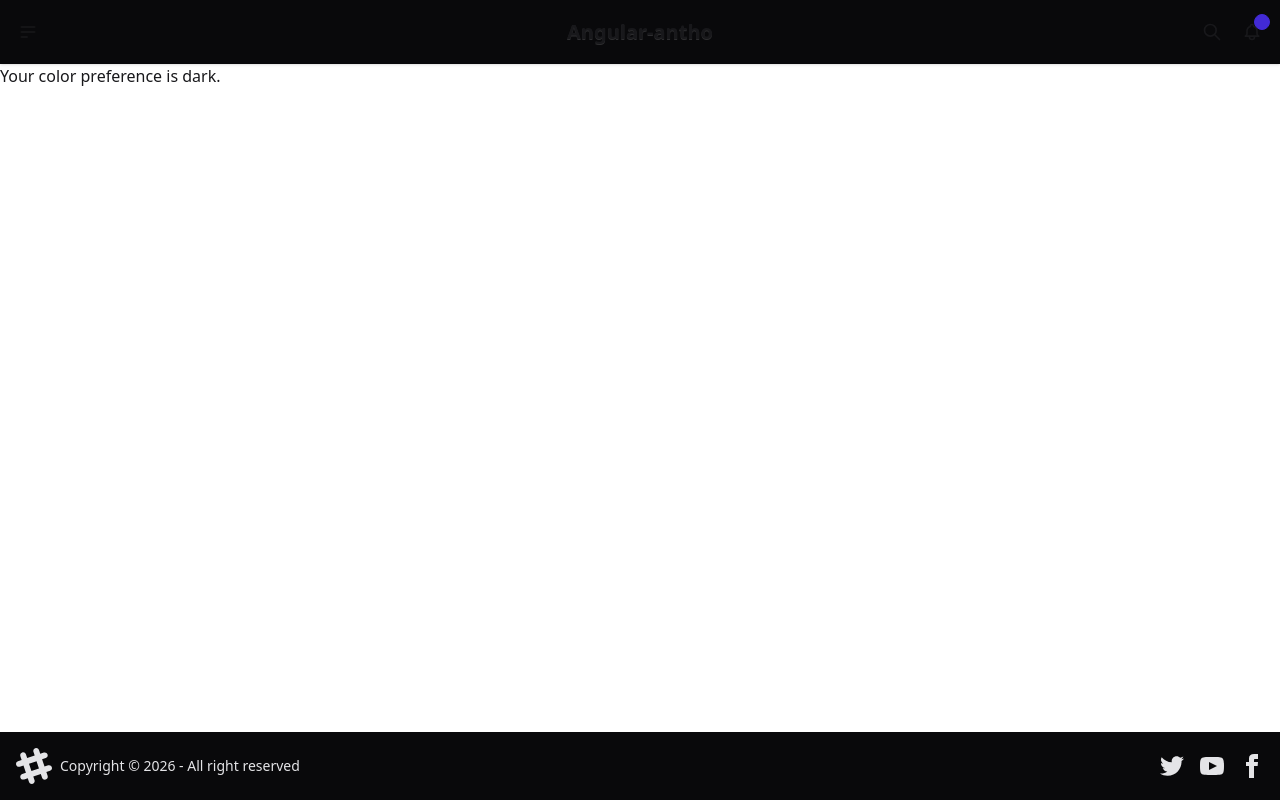
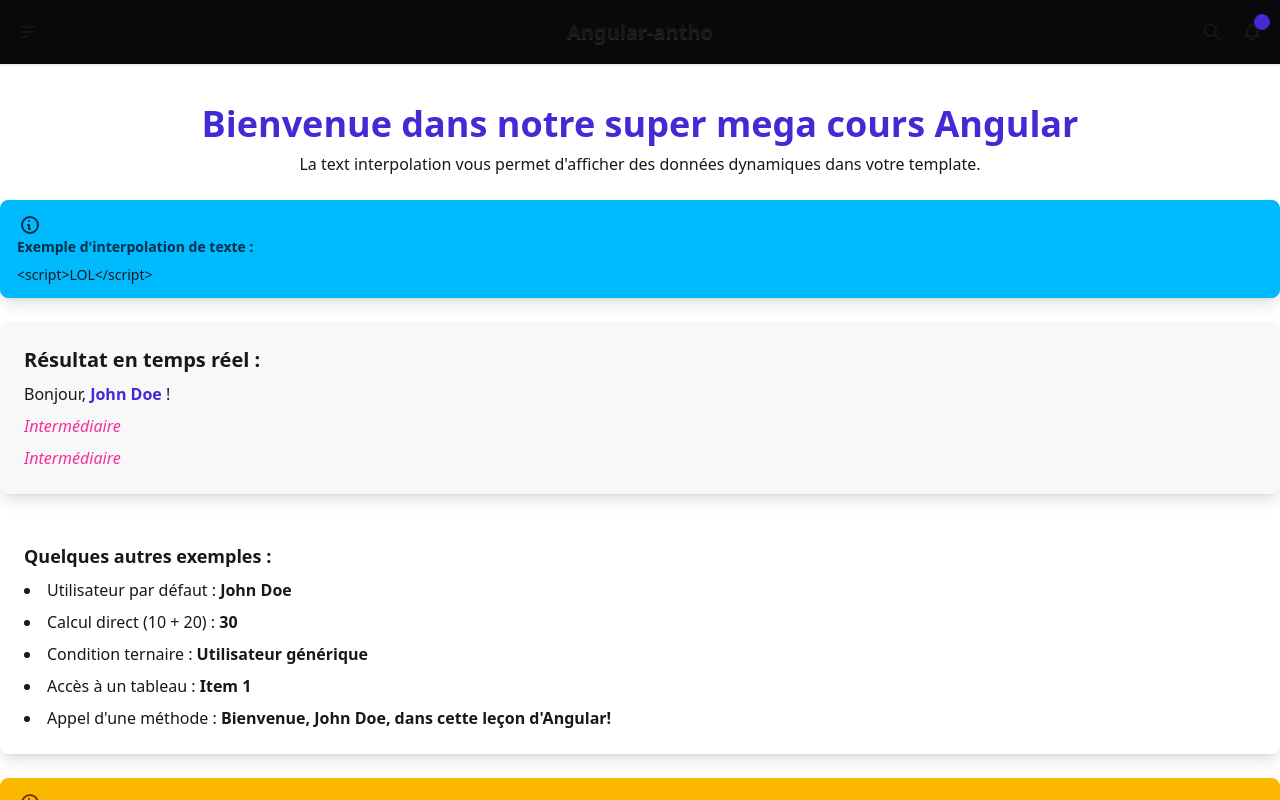
Before and after one commit to Anthony0486/angular-antho, an Angular app: page /home in a window 1280 px wide. Both pictures are taken after a click on the button "Commencer". Shown: the top 800 px of the page. Built offline with nearby package versions, Linux system fonts and the light colour scheme.

Commit message:
ajout contenu html des lessons

```diff
--- a/src/app/layout/header/header.html
+++ b/src/app/layout/header/header.html
@@ -35,6 +35,9 @@
               </li>
               <li>
                 <a routerLink="/lessons/two-way-binding-lesson"> Liaison bidirectionnelle </a>
+              </li>
+              <li>
+                <a routerLink="/lessons/signals-lesson"> Les signals </a>
               </li>
             </ul>
           </details>
--- a/src/app/pages/home/home.html
+++ b/src/app/pages/home/home.html
@@ -2,7 +2,7 @@
   <div class="hero-content flex-col lg:flex-row">
     <img
       alt="homeImg"
-      src="/angular-antho/public/angular.jpeg"
+      src="angular-icon.svg"
       class="max-w-sm rounded-lg shadow-2xl"
     />
     <div>
--- a/src/app/pages/lessons/event-binding-lesson/event-binding-lesson.html
+++ b/src/app/pages/lessons/event-binding-lesson/event-binding-lesson.html
@@ -1,28 +1,65 @@
 
-<div class="event-binding-container">
+<div class="max-w-5xl mx-auto p-6 space-y-10">
+  <!-- 🟦 Titre principal -->
+  <h1 class="text-4xl font-bold text-center text-primary">
+    🎯 Event Binding dans Angular
+  </h1>
+  <p class="text-center text-base-content/70">
+    Le <strong>Event Binding</strong> permet d’écouter les événements du DOM et d’exécuter du code côté composant.
+  </p>
 
-  <!-- ⌨️ Exemple d'input : on passe $event pour récupérer la valeur saisie -->
-  <div class="control-group">
-    <label for="name-input">Saisissez votre nom :</label>
-    <input
-      id="name-input"
-      type="text"
-      (input)="onInputChange($event)"
-      placeholder="Ex: Jean Dupont"
-    />
+  <!-- 🟩 Définition -->
+  <div class="alert alert-info shadow-lg">
+    <svg xmlns="http://www.w3.org/2000/svg" class="stroke-current shrink-0 h-6 w-6" fill="none" viewBox="0 0 24 24">
+      <path stroke-linecap="round" stroke-linejoin="round" stroke-width="2"
+        d="M13 16h-1v-4h-1m1-4h.01M21 12A9 9 0 1 1 3 12a9 9 0 0 1 18 0z" />
+    </svg>
+    <span>Utilisez la syntaxe <code>(event)="fonction()"</code> pour lier un événement HTML à une méthode du
+      composant.</span>
   </div>
 
-  <!-- Affichage dynamique via Interpolation -->
-  <p class="greeting">
-    Bonjour <span class="highlight">{{ username || '...' }}</span> !
-  </p>
-
-  <hr />
-
-  <!-- 🖱️ Exemple de clic : pas besoin de passer $event si on ne l'utilise pas -->
-  <div class="control-group">
-    <button (click)="onButtonClick()">Cliquez-moi !</button>
-    <p>Nombre de clics : <span class="count">{{ clickCount }}</span></p>
+  <!-- 🟧 Exemple 1 : input -->
+  <div class="card bg-base-200 shadow-xl">
+    <div class="card-body">
+      <h2 class="card-title text-secondary">✨ Exemple avec un champ texte</h2>
+      <p class="text-base-content/70 mb-4">
+        Ici, on écoute l’événement <code>input</code> pour récupérer la valeur saisie.
+      </p>
+      <input type="text" placeholder="Tapez votre nom" class="input input-bordered w-full max-w-md mx-auto"
+        (input)="onInputChange($event)" aria-label="Votre nom" />
+      <p class="mt-4 text-center">Bonjour <span class="font-bold text-primary">{{ username }}</span> !</p>
+      <pre class="bg-neutral text-neutral-content p-3 rounded mt-4 overflow-x-auto">
+<code>&lt;input (input)="onInputChange($event)" /&gt;</code>
+</pre>
+    </div>
   </div>
 
+  <!-- 🟨 Exemple 2 : bouton -->
+  <div class="card bg-base-200 shadow-xl">
+    <div class="card-body">
+      <h2 class="card-title text-accent">⚡ Exemple avec un bouton</h2>
+      <p class="text-base-content/70 mb-4">
+        Ici, on écoute l’événement <code>click</code> pour incrémenter un compteur.
+      </p>
+      <button class="btn btn-primary mx-auto" (click)="onButtonClick()">
+        Cliquez-moi !
+      </button>
+      <p class="mt-4 text-center">
+        Nombre de clics : <span class="font-bold text-accent">{{ clickCount }}</span>
+      </p>
+      <pre class="bg-neutral text-neutral-content p-3 rounded mt-4 overflow-x-auto">
+<code>&lt;button (click)="onButtonClick()"&gt;Cliquez-moi !&lt;/button&gt;</code>
+</pre>
+    </div>
+  </div>
+
+  <!-- 🟩 Récapitulatif -->
+  <div class="alert alert-success shadow-lg">
+    <svg xmlns="http://www.w3.org/2000/svg" class="stroke-current shrink-0 h-6 w-6" fill="none" viewBox="0 0 24 24">
+      <path stroke-linecap="round" stroke-linejoin="round" stroke-width="2"
+        d="M9 12h6m-3-3v6m9-3a9 9 0 1 1-18 0 9 9 0 0 1 18 0z" />
+    </svg>
+    <span>Vous pouvez lier n’importe quel événement DOM (click, input, mouseover, etc.) à des méthodes de votre
+      composant.</span>
+  </div>
 </div>
--- a/src/app/pages/lessons/signals-lesson/signals-lesson.html
+++ b/src/app/pages/lessons/signals-lesson/signals-lesson.html
@@ -146,7 +146,7 @@ count.set(10);</pre>
   </div>
 
   <div class="card bg-primary-content shadow-xl">
-    <div class="card-body p-5">
+    <div class="card-body text-black p-5">
       <h3 class="card-title text-primary">2. <code>computed(calculationFn)</code></h3>
       <p class="text-sm">
         Crée une valeur en **lecture seule** qui dépend automatiquement d'autres Signals. C'est un état **dérivé**.
--- a/src/app/pages/lessons/text-interpolation-lesson/text-interpolation-lesson.html
+++ b/src/app/pages/lessons/text-interpolation-lesson/text-interpolation-lesson.html
@@ -1 +1,64 @@
-<p>text-interpolation-lesson works!</p>
+<div class="container mx-auto my-10">
+  <!-- Titre principal -->
+  <div class="text-center">
+    <h1 class="text-4xl font-bold text-primary">{{ title }}</h1>
+    <p class="text-base-content mt-2">{{ description }}</p>
+  </div>
+
+  <!-- Exemple de text interpolation -->
+  <div class="alert alert-info shadow-lg mt-6">
+    <div>
+      <svg xmlns="http://www.w3.org/2000/svg" class="stroke-current shrink-0 h-6 w-6" fill="none"
+        viewBox="0 0 24 24">
+        <path stroke-linecap="round" stroke-linejoin="round" stroke-width="2"
+          d="M13 16h-1v-4h-1m1-4h.01M12 20h.01M21 12c0 4.418-3.582 8-8 8s-8-3.582-8-8 3.582-8 8-8 8 3.582 8 8z" />
+      </svg>
+      <div>
+        <p class="font-bold">Exemple d'interpolation de texte :</p>
+        <p class="text-base-content mt-2">{{ xss }}</p>
+
+        <!-- <code class="bg-base-200 px-2 py-1 rounded">&lt;p&gt;Bonjour, {{ username }}!&lt;/p&gt;</code> -->
+      </div>
+    </div>
+  </div>
+
+  <!-- Résultat en temps réel -->
+  <div class="card bg-base-200 shadow-lg mt-6 p-6">
+    <h2 class="card-title text-xl">Résultat en temps réel :</h2>
+    <p class="mt-2">Bonjour, <span class="font-bold text-primary">{{ username }}</span> !</p>
+    <p class="mt-2 italic text-secondary">{{ hobbies.reading }}</p>
+    <p class="mt-2 italic text-secondary">{{ hobbies['reading'] }}</p>
+  </div>
+
+  <!-- Exemples additionnels -->
+  <div class="card bg-base-100 shadow-lg mt-6 p-6">
+    <h3 class="card-title text-lg mb-2">Quelques autres exemples :</h3>
+    <ul class="list-disc list-inside space-y-2">
+      <li>Utilisateur par défaut : <strong>{{ username }}</strong></li>
+      <li>Calcul direct (10 + 20) : <strong>{{ 10 + 20 }}</strong></li>
+      <li>Condition ternaire :
+        <strong>{{ username === 'John Doe' ? 'Utilisateur générique' : 'Utilisateur spécifique' }}</strong>
+      </li>
+      <li>Accès à un tableau : <strong>{{ items[0] }}</strong></li>
+      <li>Appel d'une méthode : <strong>{{ getWelcomeMessage() }}</strong></li>
+    </ul>
+  </div>
+
+  <!-- Bloc explicatif sur les bonnes pratiques -->
+  <div class="alert alert-warning shadow-lg mt-6">
+    <div>
+      <svg xmlns="http://www.w3.org/2000/svg" class="stroke-current shrink-0 h-6 w-6" fill="none"
+        viewBox="0 0 24 24">
+        <path stroke-linecap="round" stroke-linejoin="round" stroke-width="2"
+          d="M13 16h-1v-4h-1m1-4h.01M12 20h.01M21 12c0 4.418-3.582 8-8 8s-8-3.582-8-8 3.582-8 8-8 8 3.582 8 8z" />
+      </svg>
+      <div>
+        <h4 class="font-bold">Bonnes pratiques :</h4>
+        <ul class="list-disc list-inside space-y-1">
+          <li>Ne pas surcharger l'interpolation avec des calculs complexes.</li>
+          <li>Préparer les données dans la classe TypeScript pour garder un template lisible.</li>
+        </ul>
+      </div>
+    </div>
+  </div>
+</div>
--- a/src/app/pages/lessons/text-interpolation-lesson/text-interpolation-lesson.ts
+++ b/src/app/pages/lessons/text-interpolation-lesson/text-interpolation-lesson.ts
@@ -1,13 +1,35 @@
 import { Component } from '@angular/core';
+
+interface Hobbies {
+  reading: string;
+  cycling: string;
+  cooking: string;
+}
 
 @Component({
   imports: [],
   selector: 'app-text-interpolation-lesson',
   styleUrl: './text-interpolation-lesson.css',
-  template: `
-    <p>Your color preference is {{ theme }}.</p>
-  `,
+  templateUrl: './text-interpolation-lesson.html',
 })
 export class TextInterpolationLesson {
-  theme = 'dark';
+    title: string = 'Bienvenue dans notre super mega cours Angular';
+  description: string =
+  "La text interpolation vous permet d'afficher des données dynamiques dans votre template.";
+  currentDate: Date = new Date();
+
+  xss:string= '<script>LOL</script>'
+  username: string = 'John Doe';
+  items: string[] = ['Item 1', 'Item 2', 'Item 3'];
+
+  hobbies: Hobbies = {
+    reading: 'Intermédiaire',
+    cycling: 'Avancé',
+    cooking: 'Débutant',
+  };
+
+  // Méthode appelée dans le template
+  getWelcomeMessage(): string {
+    return `Bienvenue, ${this.username}, dans cette leçon d'Angular!`;
+  }
 }
```
Also changed, not shown: src/app/app.routes.ts (+6 -1 lines), public/angular-icon.svg (added), public/angular.jpeg (deleted).
